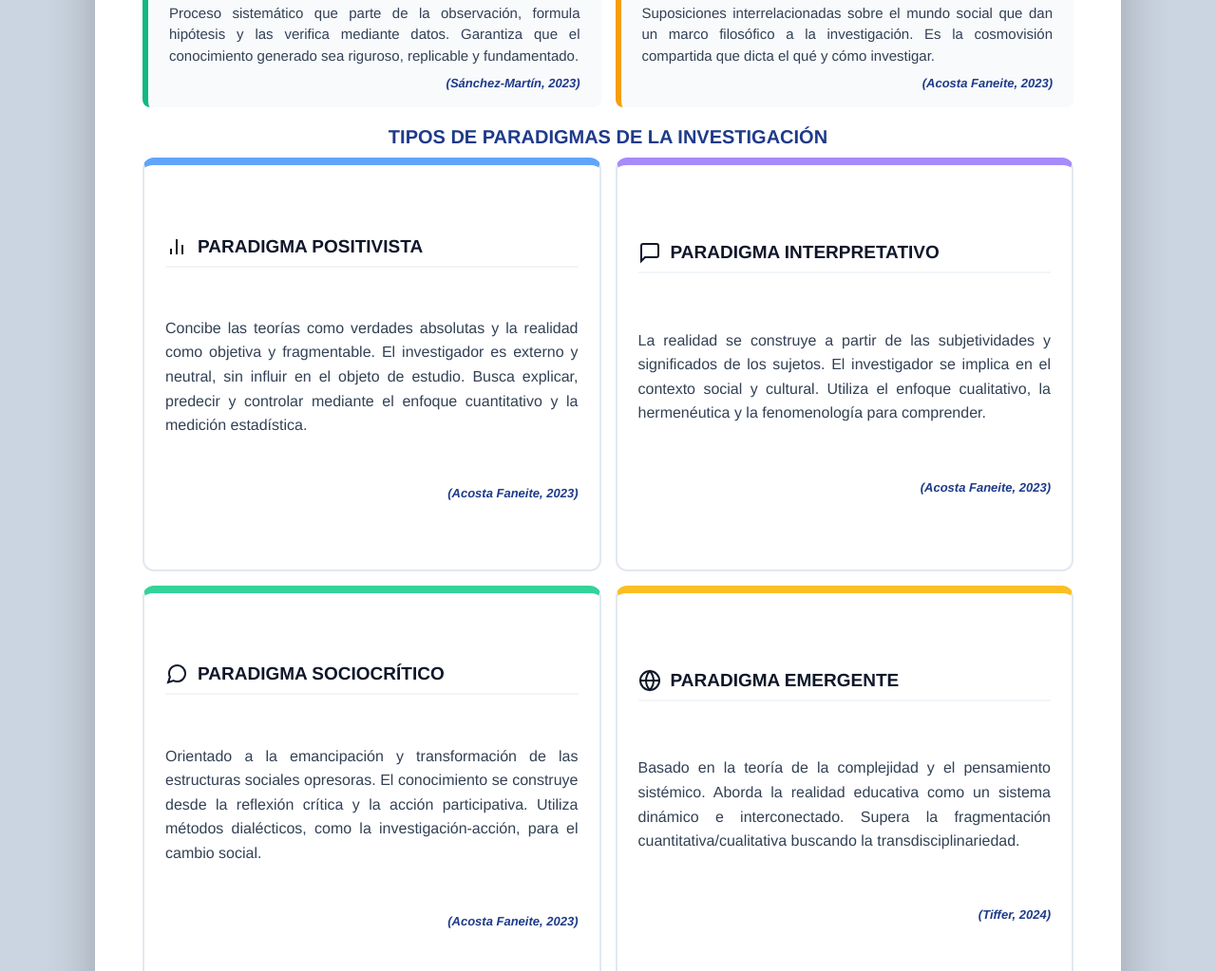
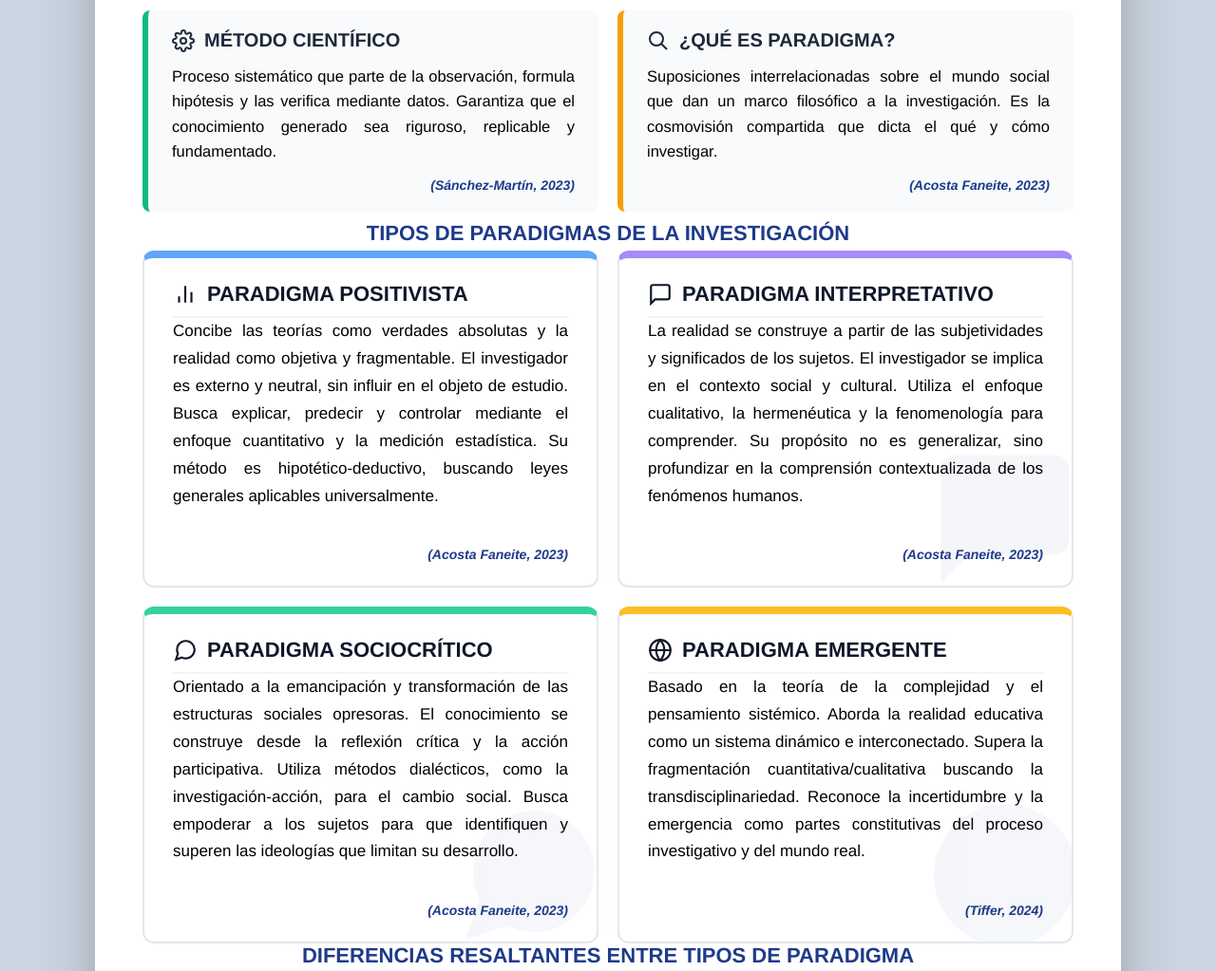
Before and after one commit to Dougs89/Maestria_en_Ciencias_de_la_Educacion-Mencion_Docencia_Universitaria, a plain HTML site: page index.html in a window 1280 px wide. Shown: the part 419-1442 px from the top of the page at 95% size. Drawn offline with Linux system fonts and the light colour scheme.

Commit message:
Refactor styles and update content in index.html
Updated styles and content for better layout and readability.

```diff
--- a/index.html
+++ b/index.html
@@ -22,35 +22,35 @@
             width: 1080px;
             height: 1920px;
             background-color: #ffffff;
-            padding: 35px 50px;
+            padding: 40px 50px;
             display: flex;
             flex-direction: column;
-            gap: 15px; /* Reducido ligeramente para acomodar el nuevo subtítulo */
+            justify-content: space-between; /* Distribuye todo el contenido perfectamente */
             box-shadow: 0 20px 50px rgba(0,0,0,0.25);
             overflow: hidden;
         }
 
         /* --- ENCABEZADO --- */
-        .header { text-align: center; flex-shrink: 0; margin-bottom: 5px;}
-        .header h1 { font-size: 42px; color: #1e3a8a; font-weight: 900; letter-spacing: 2px; text-transform: uppercase; line-height: 1.1; }
-        .header h2 { font-size: 18px; color: #475569; font-weight: 600; text-transform: uppercase; margin-top: 8px; }
+        .header { text-align: center; margin-bottom: 5px;}
+        .header h1 { font-size: 46px; color: #1e3a8a; font-weight: 900; letter-spacing: 2px; text-transform: uppercase; line-height: 1.1; }
+        .header h2 { font-size: 20px; color: #475569; font-weight: 600; text-transform: uppercase; margin-top: 8px; }
 
         /* --- SUBTÍTULOS DE SECCIÓN --- */
         .section-title {
-            font-size: 20px;
+            font-size: 22px;
             font-weight: 800;
             color: #1e3a8a;
             text-transform: uppercase;
             text-align: center;
-            margin-top: 5px;
-            margin-bottom: -5px; /* Acerca el título a su contenido */
+            margin-top: 10px;
+            margin-bottom: 5px;
         }
 
         /* --- SECCIÓN 1: DEFINICIONES BASE --- */
         .definiciones-grid {
             display: grid;
             grid-template-columns: 1fr 1fr;
-            gap: 15px;
+            gap: 20px;
             flex-shrink: 0;
         }
 
@@ -58,10 +58,10 @@
             background-color: #f8fafc;
             border-left: 6px solid #3b82f6;
             border-radius: 8px;
-            padding: 18px 22px;
+            padding: 20px 25px;
             display: flex;
             flex-direction: column;
-            justify-content: center;
+            justify-content: space-between;
         }
 
         .card-def:nth-child(2) { border-left-color: #8b5cf6; }
@@ -69,26 +69,26 @@
         .card-def:nth-child(4) { border-left-color: #f59e0b; }
 
         .card-def h3 {
-            font-size: 18px;
+            font-size: 20px;
             font-weight: 800;
             color: #1e293b;
             text-transform: uppercase;
-            margin-bottom: 10px;
+            margin-bottom: 12px;
             display: flex;
             align-items: center;
-            gap: 8px;
+            gap: 10px;
         }
 
-        .card-def h3 svg { width: 22px; height: 22px; stroke: #1e293b; stroke-width: 2; fill: none; }
-
-        .card-def p { font-size: 15px; color: #334155; line-height: 1.5; text-align: justify; margin-bottom: 10px; }
+        .card-def h3 svg { width: 24px; height: 24px; stroke: #1e293b; stroke-width: 2; fill: none; }
+        .card-def p { font-size: 16.5px; color: #000000; line-height: 1.6; text-align: justify; margin-bottom: 15px; }
 
         .card-def .cita {
-            font-size: 13px;
+            font-size: 14px;
             font-weight: bold;
             font-style: italic;
             color: #1e3a8a;
             text-align: right;
+            margin-top: auto;
         }
         .card-def .cita a { color: #1e3a8a; text-decoration: none; }
 
@@ -96,18 +96,20 @@
         .paradigmas-grid {
             display: grid;
             grid-template-columns: 1fr 1fr;
-            gap: 15px;
-            flex-grow: 1; /* Ocupa el espacio central restante */
+            gap: 20px;
+            flex-grow: 1; /* Toma el espacio central */
         }
 
         .card-para {
             background-color: #ffffff;
             border: 2px solid #e2e8f0;
             border-radius: 12px;
-            padding: 22px;
+            padding: 25px 30px;
             display: flex;
             flex-direction: column;
-            justify-content: space-evenly;
+            justify-content: space-between;
+            position: relative;
+            overflow: hidden; /* Para contener la marca de agua */
         }
 
         .card-para:nth-child(1) { border-top: 8px solid #60a5fa; }
@@ -116,7 +118,7 @@
         .card-para:nth-child(4) { border-top: 8px solid #fbbf24; }
 
         .card-para h3 {
-            font-size: 19px;
+            font-size: 22px;
             font-weight: 800;
             color: #0f172a;
             text-transform: uppercase;
@@ -124,26 +126,47 @@
             align-items: center;
             gap: 10px;
             border-bottom: 2px solid #f1f5f9;
-            padding-bottom: 8px;
+            padding-bottom: 10px;
+            position: relative;
+            z-index: 2;
         }
 
-        .card-para h3 svg { width: 24px; height: 24px; stroke: #0f172a; stroke-width: 2; fill: none; }
+        .card-para h3 svg { width: 26px; height: 26px; stroke: #0f172a; stroke-width: 2; fill: none; }
 
+        /* Texto conceptual más largo para llenar el espacio */
         .card-para p {
-            font-size: 16px;
-            color: #334155;
-            line-height: 1.6;
+            font-size: 17px;
+            color: #000000;
+            line-height: 1.7;
             text-align: justify;
+            position: relative;
+            z-index: 2;
+            margin-bottom: 15px;
         }
 
         .card-para .cita {
-            font-size: 13px;
+            font-size: 14px;
             font-weight: bold;
             font-style: italic;
             color: #1e3a8a;
             text-align: right;
+            position: relative;
+            z-index: 2;
+            margin-top: auto;
         }
         .card-para .cita a { color: #1e3a8a; text-decoration: none; }
+
+        /* Marca de agua para llenar el espacio vacío */
+        .watermark {
+            position: absolute;
+            right: -20px;
+            bottom: -20px;
+            width: 180px;
+            height: 180px;
+            opacity: 0.04; /* Muy sutil, no interfiere con el texto */
+            z-index: 1;
+            fill: #1e3a8a;
+        }
 
         /* --- SECCIÓN 3: TABLA COMPARATIVA --- */
         .diferencias-section {
@@ -153,31 +176,30 @@
         }
 
         .diferencias-section h3 {
-            font-size: 20px;
+            font-size: 22px;
             font-weight: 800;
             color: #1e3a8a;
             text-transform: uppercase;
-            margin-bottom: 10px;
+            margin-bottom: 15px;
             text-align: center;
         }
 
-        table { width: 100%; border-collapse: collapse; font-size: 14px; line-height: 1.5; }
-        th { background-color: #1e3a8a; color: #ffffff; padding: 12px; text-align: left; font-weight: 700; border: 1px solid #1e3a8a; }
-        td { padding: 12px; border: 1px solid #cbd5e1; color: #1e293b; vertical-align: top; text-align: justify; }
+        table { width: 100%; border-collapse: collapse; font-size: 15.5px; line-height: 1.6; }
+        th { background-color: #1e3a8a; color: #ffffff; padding: 15px 12px; text-align: left; font-weight: 700; border: 1px solid #1e3a8a; }
+        td { padding: 15px 12px; border: 1px solid #cbd5e1; color: #000000; vertical-align: top; text-align: justify; }
         tr:nth-child(even) { background-color: #f8fafc; }
         .dim { font-weight: 700; color: #1e3a8a; background-color: #f1f5f9; width: 18%; }
 
         /* --- PIE DE PÁGINA --- */
         .footer {
-            flex-shrink: 0;
             text-align: center;
             border-top: 3px solid #e2e8f0;
             padding-top: 15px;
-            margin-top: auto;
+            margin-top: 10px;
         }
 
-        .footer p { font-size: 15px; color: #1e3a8a; font-weight: 800; margin-bottom: 5px; text-transform: uppercase; }
-        .footer .sub { font-size: 13px; color: #64748b; font-weight: 600; text-transform: none; margin-bottom: 0; }
+        .footer p { font-size: 16px; color: #1e3a8a; font-weight: 800; margin-bottom: 5px; text-transform: uppercase; }
+        .footer .sub { font-size: 14px; color: #64748b; font-weight: 600; text-transform: none; margin-bottom: 0; }
     </style>
 </head>
 <body>
@@ -220,23 +242,27 @@
         <!-- SECCIÓN 2: TIPOS DE PARADIGMA -->
         <div class="paradigmas-grid">
             <div class="card-para">
+                <svg class="watermark" viewBox="0 0 24 24"><path d="M18 20V10M12 20V4M6 20v-6"/></svg>
                 <h3><svg viewBox="0 0 24 24"><path d="M18 20V10M12 20V4M6 20v-6"/></svg> Paradigma Positivista</h3>
-                <p>Concibe las teorías como verdades absolutas y la realidad como objetiva y fragmentable. El investigador es externo y neutral, sin influir en el objeto de estudio. Busca explicar, predecir y controlar mediante el enfoque cuantitativo y la medición estadística.</p>
+                <p>Concibe las teorías como verdades absolutas y la realidad como objetiva y fragmentable. El investigador es externo y neutral, sin influir en el objeto de estudio. Busca explicar, predecir y controlar mediante el enfoque cuantitativo y la medición estadística. Su método es hipotético-deductivo, buscando leyes generales aplicables universalmente.</p>
                 <span class="cita">(<a href="https://zenodo.org/records/7719020" target="_blank">Acosta Faneite, 2023</a>)</span>
             </div>
             <div class="card-para">
+                <svg class="watermark" viewBox="0 0 24 24"><path d="M21 15a2 2 0 0 1-2 2H7l-4 4V5a2 2 0 0 1 2-2h14a2 2 0 0 1 2 2z"/></svg>
                 <h3><svg viewBox="0 0 24 24"><path d="M21 15a2 2 0 0 1-2 2H7l-4 4V5a2 2 0 0 1 2-2h14a2 2 0 0 1 2 2z"/></svg> Paradigma Interpretativo</h3>
-                <p>La realidad se construye a partir de las subjetividades y significados de los sujetos. El investigador se implica en el contexto social y cultural. Utiliza el enfoque cualitativo, la hermenéutica y la fenomenología para comprender.</p>
+                <p>La realidad se construye a partir de las subjetividades y significados de los sujetos. El investigador se implica en el contexto social y cultural. Utiliza el enfoque cualitativo, la hermenéutica y la fenomenología para comprender. Su propósito no es generalizar, sino profundizar en la comprensión contextualizada de los fenómenos humanos.</p>
                 <span class="cita">(<a href="https://zenodo.org/records/7719020" target="_blank">Acosta Faneite, 2023</a>)</span>
             </div>
             <div class="card-para">
+                <svg class="watermark" viewBox="0 0 24 24"><path d="M21 11.5a8.38 8.38 0 0 1-.9 3.8 8.5 8.5 0 0 1-7.6 4.7 8.38 8.38 0 0 1-3.8-.9L3 21l1.9-5.7a8.38 8.38 0 0 1-.9-3.8 8.5 8.5 0 0 1 4.7-7.6 8.38 8.38 0 0 1 3.8-.9h.5a8.48 8.48 0 0 1 8 8v.5z"/></svg>
                 <h3><svg viewBox="0 0 24 24"><path d="M21 11.5a8.38 8.38 0 0 1-.9 3.8 8.5 8.5 0 0 1-7.6 4.7 8.38 8.38 0 0 1-3.8-.9L3 21l1.9-5.7a8.38 8.38 0 0 1-.9-3.8 8.5 8.5 0 0 1 4.7-7.6 8.38 8.38 0 0 1 3.8-.9h.5a8.48 8.48 0 0 1 8 8v.5z"/></svg> Paradigma Sociocrítico</h3>
-                <p>Orientado a la emancipación y transformación de las estructuras sociales opresoras. El conocimiento se construye desde la reflexión crítica y la acción participativa. Utiliza métodos dialécticos, como la investigación-acción, para el cambio social.</p>
+                <p>Orientado a la emancipación y transformación de las estructuras sociales opresoras. El conocimiento se construye desde la reflexión crítica y la acción participativa. Utiliza métodos dialécticos, como la investigación-acción, para el cambio social. Busca empoderar a los sujetos para que identifiquen y superen las ideologías que limitan su desarrollo.</p>
                 <span class="cita">(<a href="https://zenodo.org/records/7719020" target="_blank">Acosta Faneite, 2023</a>)</span>
             </div>
             <div class="card-para">
+                <svg class="watermark" viewBox="0 0 24 24"><circle cx="12" cy="12" r="10"/><path d="M2 12h20M12 2a15.3 15.3 0 0 1 4 10 15.3 15.3 0 0 1-4 10 15.3 15.3 0 0 1-4-10 15.3 15.3 0 0 1 4-10z"/></svg>
                 <h3><svg viewBox="0 0 24 24"><circle cx="12" cy="12" r="10"/><path d="M2 12h20M12 2a15.3 15.3 0 0 1 4 10 15.3 15.3 0 0 1-4 10 15.3 15.3 0 0 1-4-10 15.3 15.3 0 0 1 4-10z"/></svg> Paradigma Emergente</h3>
-                <p>Basado en la teoría de la complejidad y el pensamiento sistémico. Aborda la realidad educativa como un sistema dinámico e interconectado. Supera la fragmentación cuantitativa/cualitativa buscando la transdisciplinariedad.</p>
+                <p>Basado en la teoría de la complejidad y el pensamiento sistémico. Aborda la realidad educativa como un sistema dinámico e interconectado. Supera la fragmentación cuantitativa/cualitativa buscando la transdisciplinariedad. Reconoce la incertidumbre y la emergencia como partes constitutivas del proceso investigativo y del mundo real.</p>
                 <span class="cita">(<a href="https://revistas.utn.ac.cr/index.php/arje/article/view/724" target="_blank">Tiffer, 2024</a>)</span>
             </div>
         </div>
@@ -284,7 +310,7 @@
 
         <!-- PIE DE PÁGINA -->
         <div class="footer">
-            <p>Elaborado por: Douglas Ruiz (V-19.357.613) y Marian Morales (V-18.486.245)</p>
+            <p>Elaborado por: Douglas Ruiz (V-19.357.613) y Marian Morales (V-18437458)</p>
             <p class="sub">Subproyecto: Introducción a la Investigación | Módulo I</p>
         </div>
 
```
